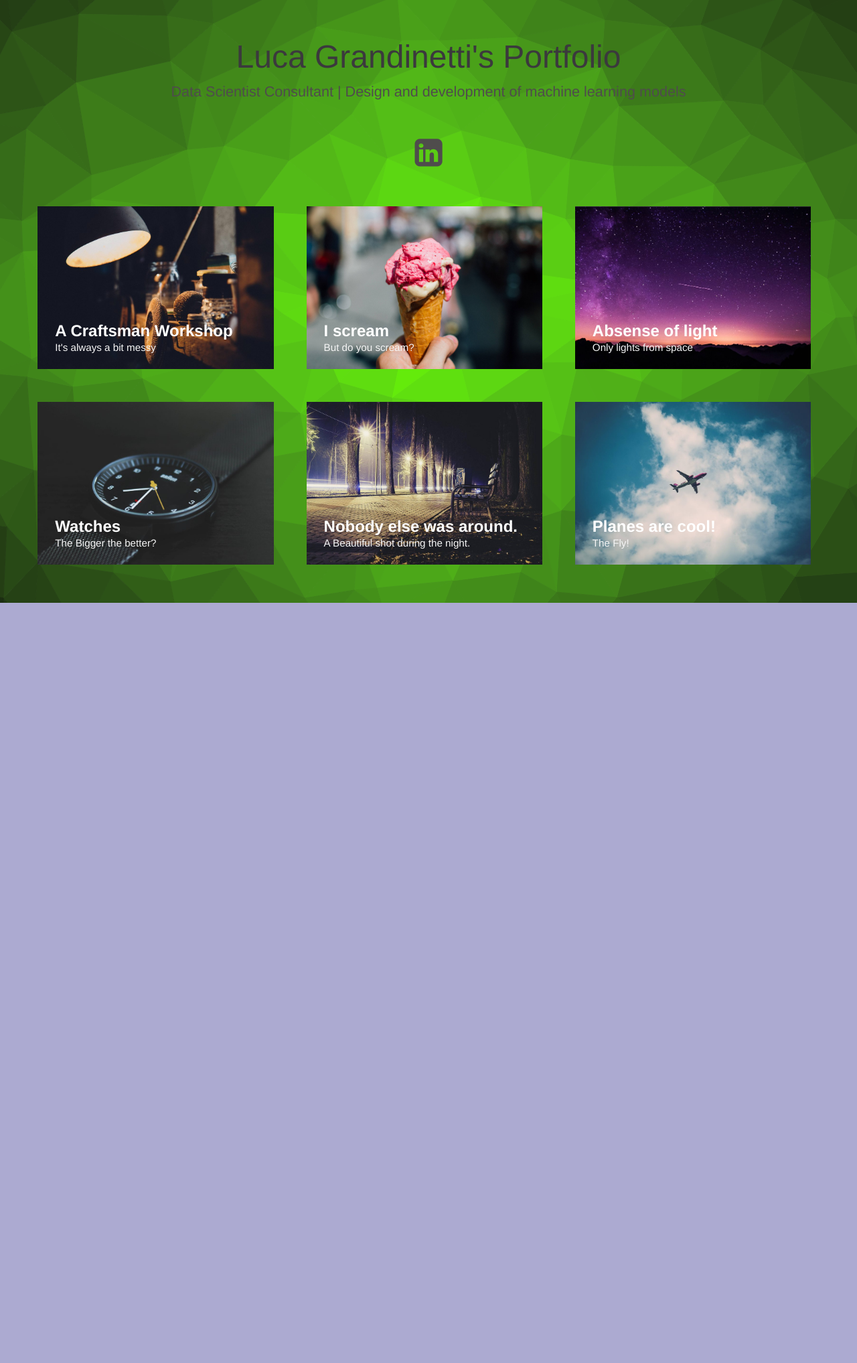
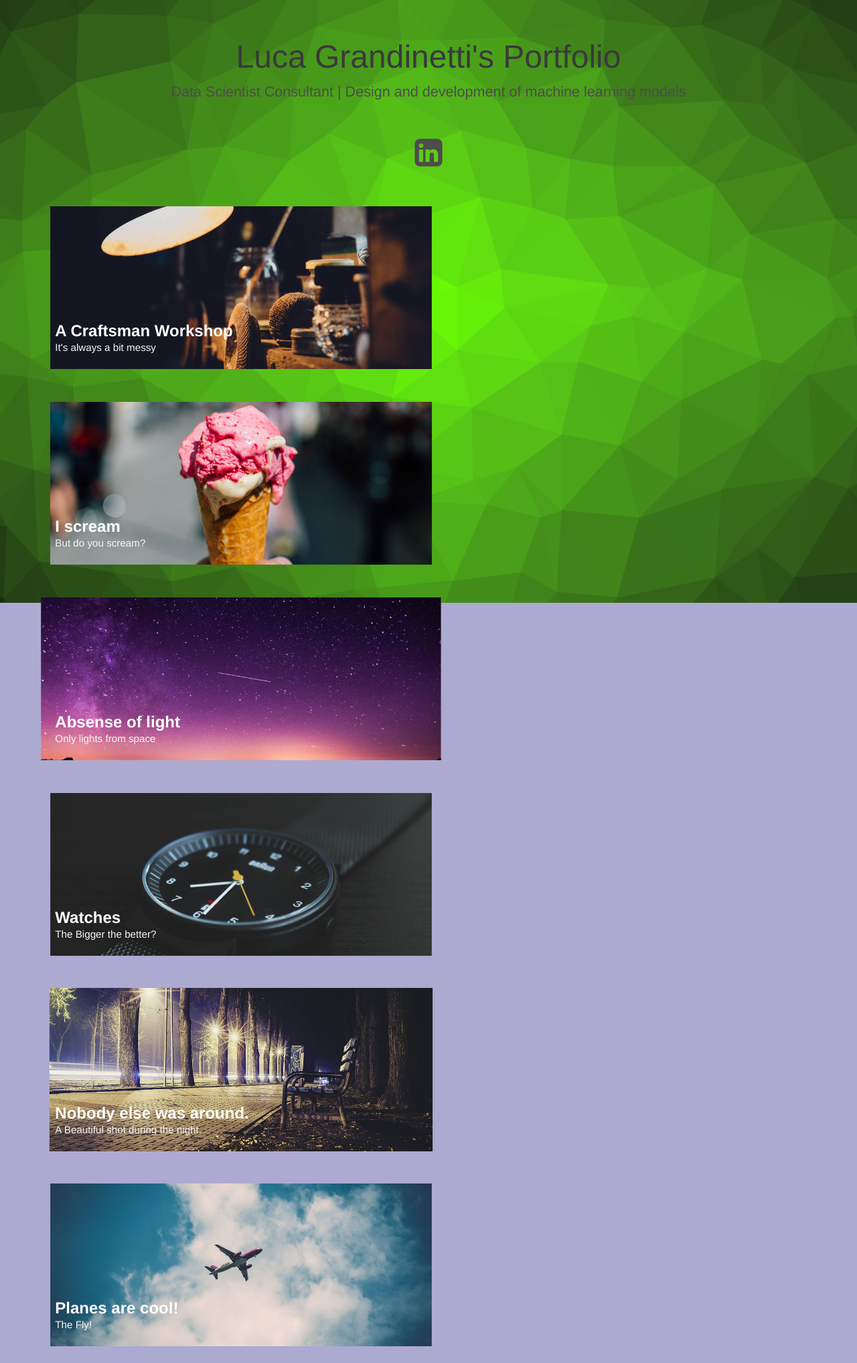
Before and after one commit to glep93/glep93, a Jekyll site: the page built from index.html, in a window 1280 px wide. Shown: the whole page at 67% size. Built offline with Jekyll 4.4.1, drawn with Linux system fonts in a browser that asks for light colours; before the commit the page ends 900 px from its top, so only the background shows below that.

Commit message:
Update modern-blog.css

```diff
--- a/css/modern-blog.css
+++ b/css/modern-blog.css
@@ -4,7 +4,7 @@
 .card {
 	position: relative;
 	float: left;
-	width: 29%;
+	width: 50%;
 	height: 0;
 	margin: 2%;
 	padding-bottom: 20%;
```
